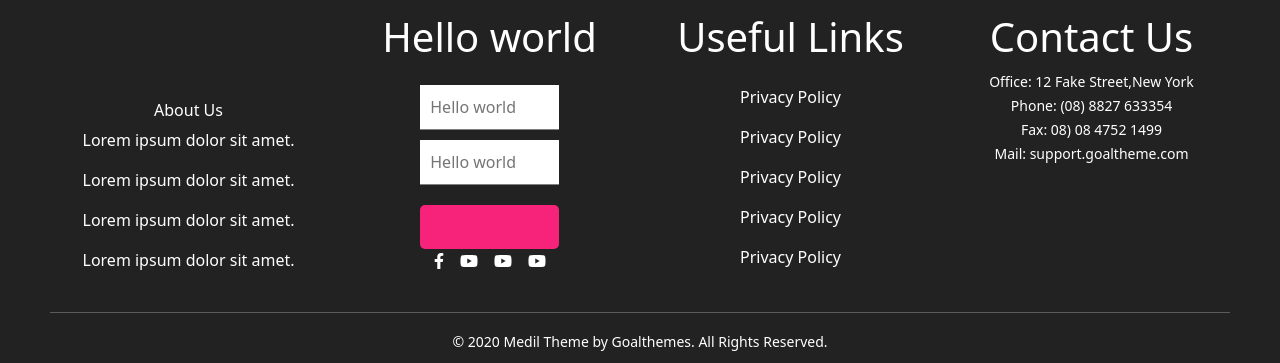
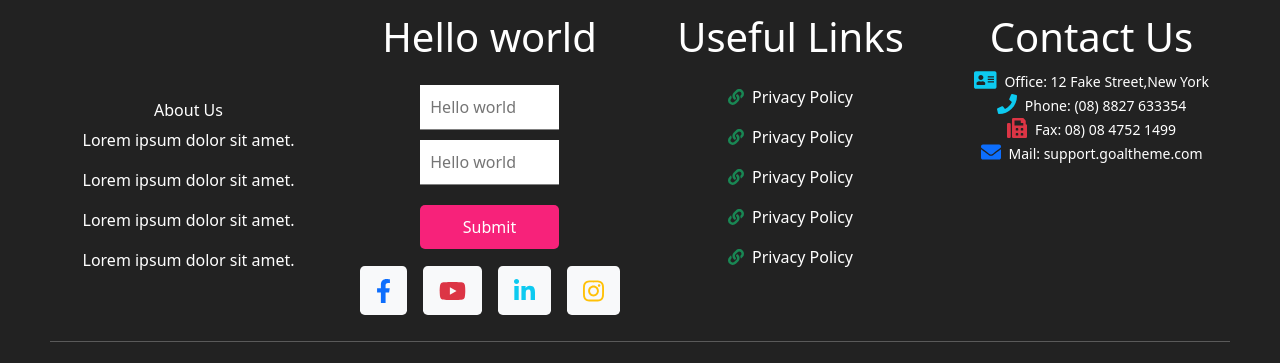
Before and after one commit to mdraselmiah95/doctor-shop, a React (Create React App) app: page / in a window 1280 px wide. Shown: the part 4837-5200 px from the top of the page. Built offline with nearby package versions, Linux system fonts and the light colour scheme.

Commit message:
WIP on doctor shop project

```diff
--- a/src/components/Shared/Footer/Footer.js
+++ b/src/components/Shared/Footer/Footer.js
@@ -1,4 +1,16 @@
-import { faFacebookF, faYoutube } from "@fortawesome/free-brands-svg-icons";
+import {
+  faFacebookF,
+  faInstagram,
+  faLinkedinIn,
+  faYoutube,
+} from "@fortawesome/free-brands-svg-icons";
+import {
+  faAddressCard,
+  faEnvelope,
+  faFax,
+  faLink,
+  faPhone,
+} from "@fortawesome/free-solid-svg-icons";
 import { FontAwesomeIcon } from "@fortawesome/react-fontawesome";
 import React from "react";
 import "./Footer.css";
@@ -32,20 +44,20 @@ const Footer = () => {
                 placeholder="Hello world"
               />
               <br />
-              <input className="input-button" type="text" />
+              <input className="input-button" type="submit" />
               <br />
-              <p>
-                <span className="m-2 ">
+              <p className="mt-4">
+                <span className="m-2 fs-4 text-primary bg-light px-3 py-2 rounded-3">
                   <FontAwesomeIcon icon={faFacebookF} />
                 </span>
-                <span className="m-2 ">
+                <span className="m-2 fs-4 text-danger bg-light px-3 py-2 rounded-3">
                   <FontAwesomeIcon icon={faYoutube} />
                 </span>
-                <span className="m-2 ">
-                  <FontAwesomeIcon icon={faYoutube} />
+                <span className="m-2 fs-4 text-info bg-light px-3 py-2 rounded-3">
+                  <FontAwesomeIcon icon={faLinkedinIn} />
                 </span>
-                <span className="m-2 ">
-                  <FontAwesomeIcon icon={faYoutube} />
+                <span className="m-2 fs-4 text-warning bg-light px-3 py-2 rounded-3">
+                  <FontAwesomeIcon icon={faInstagram} />
                 </span>
               </p>
             </div>
@@ -53,23 +65,64 @@ const Footer = () => {
           <div className="col-md-3">
             <div className="third-part">
               <h1>Useful Links</h1>
-              <p className="mt-4">Privacy Policy</p>
-              <p>Privacy Policy</p>
-              <p>Privacy Policy</p>
-              <p>Privacy Policy</p>
-              <p>Privacy Policy</p>
+
+              <p className="mt-4">
+                <FontAwesomeIcon icon={faLink} className="text-success me-2" />
+                Privacy Policy
+              </p>
+
+              <p>
+                <FontAwesomeIcon icon={faLink} className="text-success me-2" />
+                Privacy Policy
+              </p>
+              <p>
+                <FontAwesomeIcon icon={faLink} className="text-success me-2" />
+                Privacy Policy
+              </p>
+              <p>
+                <FontAwesomeIcon icon={faLink} className="text-success me-2" />
+                Privacy Policy
+              </p>
+              <p>
+                <FontAwesomeIcon icon={faLink} className="text-success me-2" />
+                Privacy Policy
+              </p>
             </div>
           </div>
           <div className="col-md-3">
             <div className="fourth-part">
               <h1>Contact Us</h1>
-              <small className="mt-5">Office: 12 Fake Street,New York</small>
+              <small className="mt-5">
+                <FontAwesomeIcon
+                  icon={faAddressCard}
+                  className="text-info me-2 fs-5"
+                />
+                Office: 12 Fake Street,New York
+              </small>
               <br />
-              <small className="mt-3">Phone: (08) 8827 633354</small>
+              <small className="mt-3">
+                <FontAwesomeIcon
+                  icon={faPhone}
+                  className="text-info me-2 fs-5"
+                />
+                Phone: (08) 8827 633354
+              </small>
               <br />
-              <small className="mt-3">Fax: 08) 08 4752 1499</small>
+              <small className="mt-3">
+                <FontAwesomeIcon
+                  icon={faFax}
+                  className="text-danger me-2 fs-5"
+                />
+                Fax: 08) 08 4752 1499
+              </small>
               <br />
-              <small className="mt-3">Mail: support.goaltheme.com</small>
+              <small className="mt-3">
+                <FontAwesomeIcon
+                  icon={faEnvelope}
+                  className="text-primary me-2 fs-5"
+                />
+                Mail: support.goaltheme.com
+              </small>
             </div>
           </div>
         </div>
```
